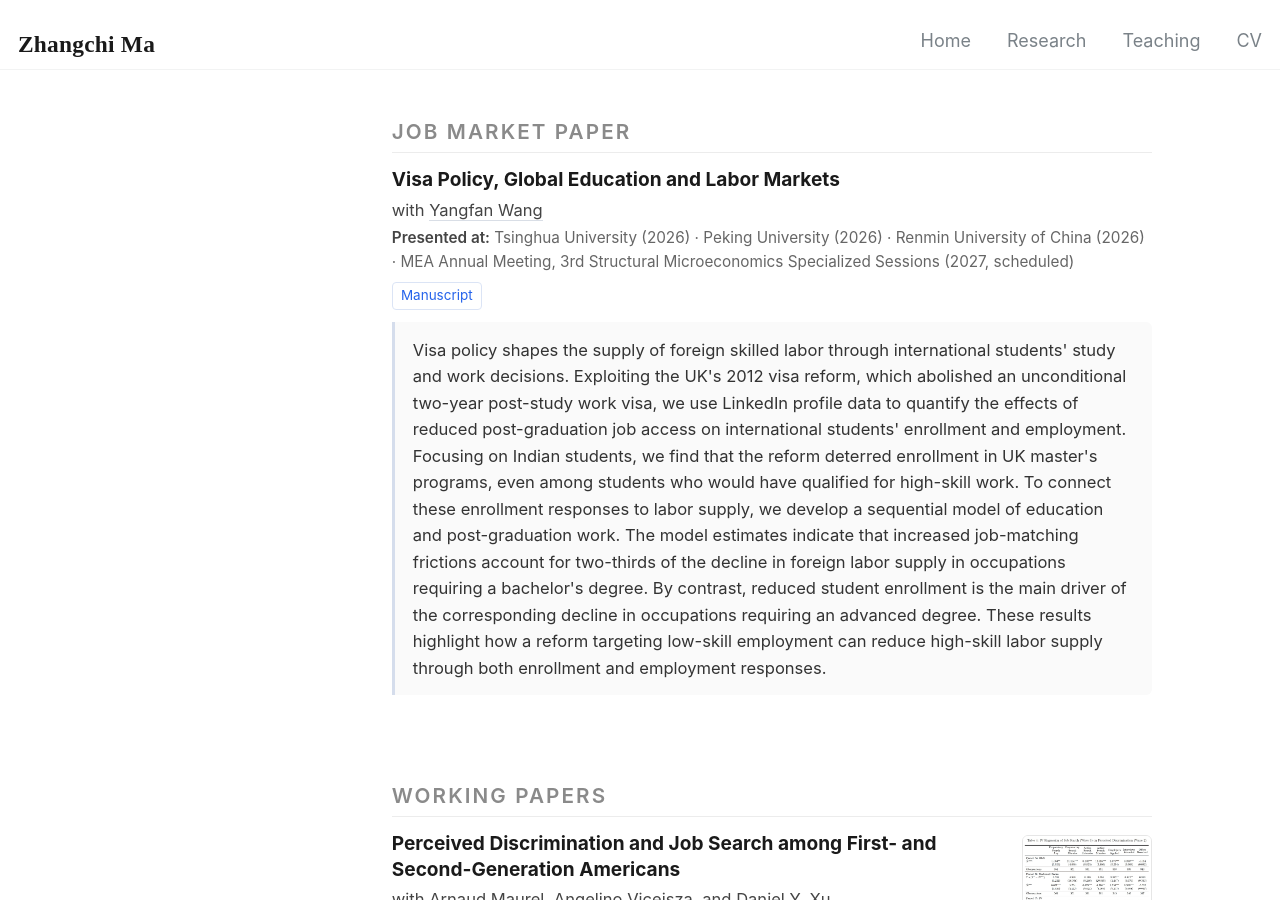
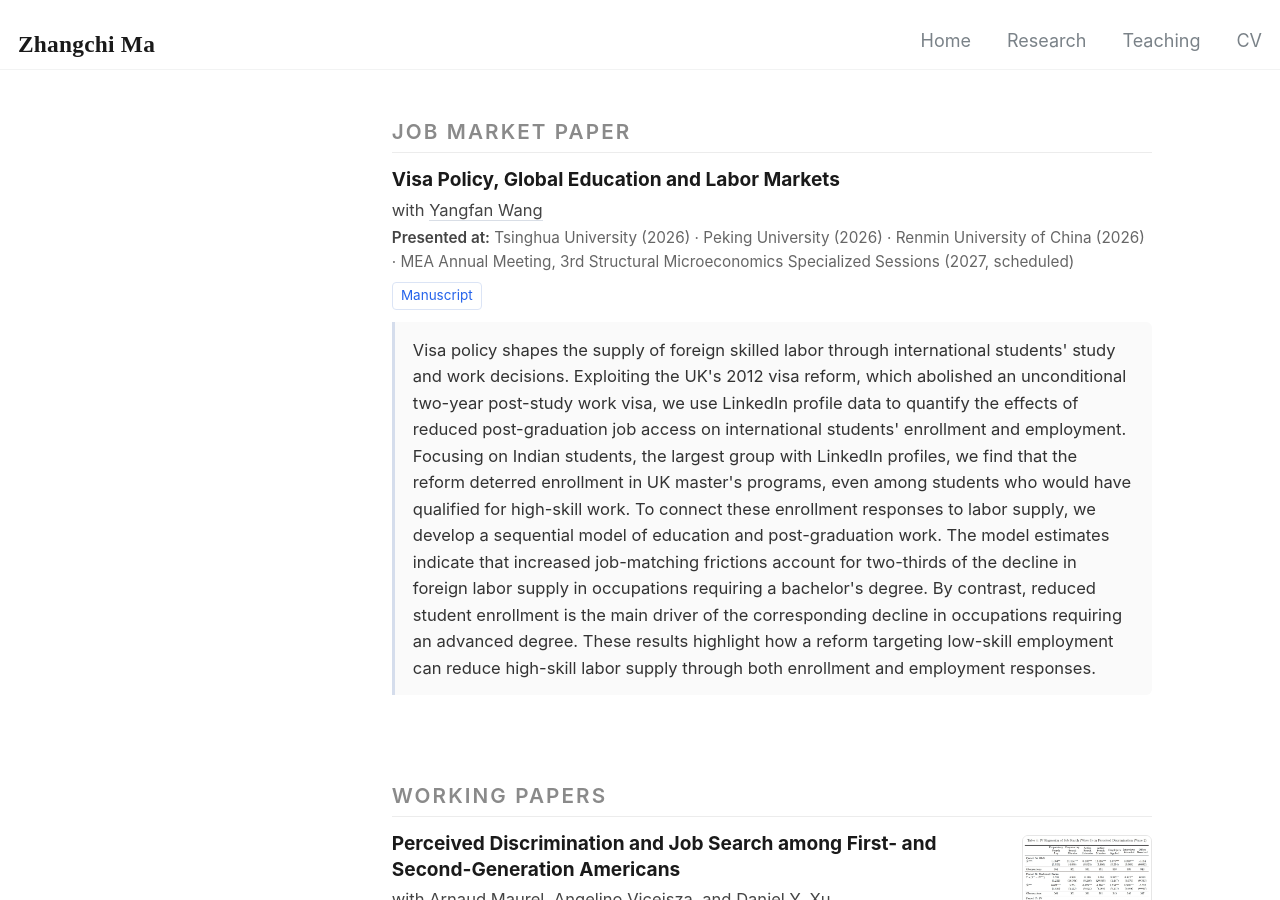
Before and after one commit to henrymzc/henrymzc.github.io, a Jekyll site: the page built from _pages/research.html, in a window 1280 px wide and 900 px high. Built offline with Jekyll 4.4.1, drawn with Linux system fonts in a browser that asks for light colours.

Commit message:
JMP: update abstract
Co-Authored-By: Claude Opus 5.5 <noreply@anthropic.com>

```diff
--- a/_pages/research.html
+++ b/_pages/research.html
@@ -139,7 +139,7 @@ author_profile: false
         </a>
       </div>
       <p class="abstract open">
-        Visa policy shapes the supply of foreign skilled labor through international students' study and work decisions. Exploiting the UK's 2012 visa reform, which abolished an unconditional two-year post-study work visa, we use LinkedIn profile data to quantify the effects of reduced post-graduation job access on international students' enrollment and employment. Focusing on Indian students, we find that the reform deterred enrollment in UK master's programs, even among students who would have qualified for high-skill work. To connect these enrollment responses to labor supply, we develop a sequential model of education and post-graduation work. The model estimates indicate that increased job-matching frictions account for two-thirds of the decline in foreign labor supply in occupations requiring a bachelor's degree. By contrast, reduced student enrollment is the main driver of the corresponding decline in occupations requiring an advanced degree. These results highlight how a reform targeting low-skill employment can reduce high-skill labor supply through both enrollment and employment responses.
+        Visa policy shapes the supply of foreign skilled labor through international students' study and work decisions. Exploiting the UK's 2012 visa reform, which abolished an unconditional two-year post-study work visa, we use LinkedIn profile data to quantify the effects of reduced post-graduation job access on international students' enrollment and employment. Focusing on Indian students, the largest group with LinkedIn profiles, we find that the reform deterred enrollment in UK master's programs, even among students who would have qualified for high-skill work. To connect these enrollment responses to labor supply, we develop a sequential model of education and post-graduation work. The model estimates indicate that increased job-matching frictions account for two-thirds of the decline in foreign labor supply in occupations requiring a bachelor's degree. By contrast, reduced student enrollment is the main driver of the corresponding decline in occupations requiring an advanced degree. These results highlight how a reform targeting low-skill employment can reduce high-skill labor supply through both enrollment and employment responses.
       </p>
     </div>
     <!--
```
